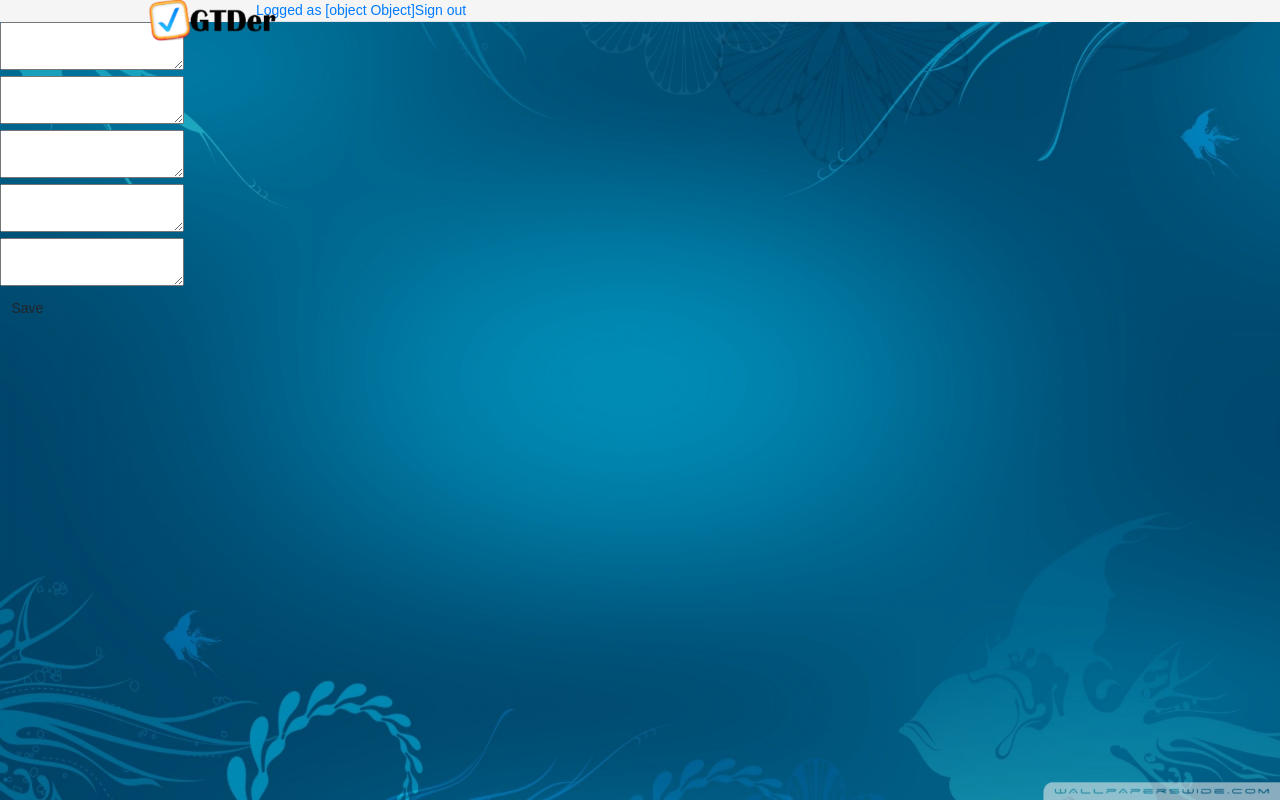
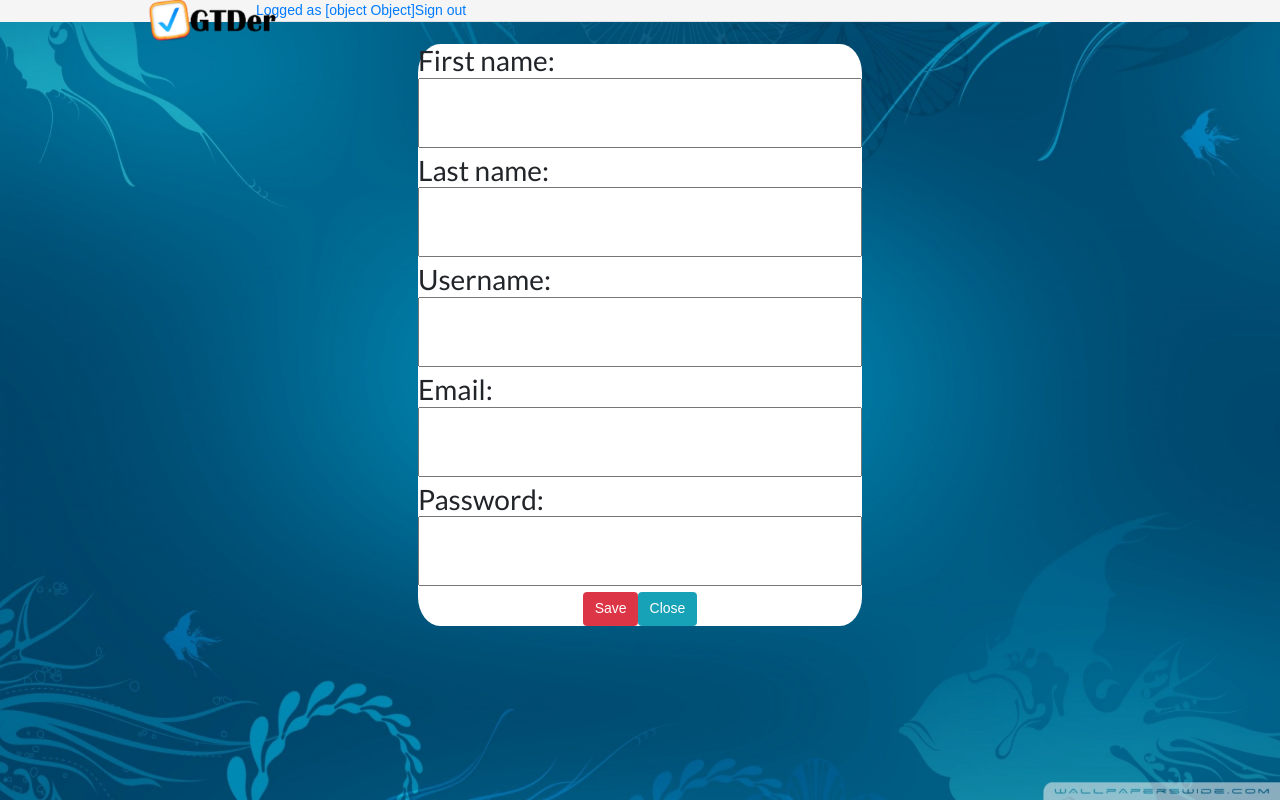
Before and after one commit to BartoszCoyote/GTDer, a React (Create React App) app in the folder frontend/: page /me in a window 1280 px wide. Built offline with nearby package versions, Linux system fonts and the light colour scheme; no server answers; sample sign-in values are in the browser's storage.

Commit message:
imporve user show component

```diff
--- a/frontend/src/components/TaskShow.js
+++ b/frontend/src/components/TaskShow.js
@@ -3,17 +3,21 @@ import './TaskShow.css';
 import * as actions from '../action';
 import { connect } from 'react-redux';
 import { Button } from 'react-bootstrap';
+import DayPicker from 'react-day-picker';
+import 'react-day-picker/lib/style.css';
 
 class TaskShow extends Component {
 
     constructor(props) {
         super(props);
+        this.handleDayClick = this.handleDayClick.bind(this);
         this.state = {
             name: "",
             description: "",
             selectedDay: "",
             project:"",
-            current: 'EDIT'
+            current: 'EDIT',
+            day:"No selected date"
         }
     }
 
@@ -41,6 +45,14 @@ class TaskShow extends Component {
             project: nextProps.task.project.name
         });
     }
+
+    handleDayClick(day) {
+            console.log("handledayclick")
+            console.log(day)
+        this.setState({
+          day: day
+        });
+      }
 
     renderFull() {
 
@@ -82,12 +94,13 @@ class TaskShow extends Component {
 
     clickSave() {
         this.changeComponentState('EDIT');
-        console.log("siema")
-        console.log(this.props.editTask)
+            console.log("dAY")
+            console.log(this.state.day)
         this.props.editTask(this.props.match.params.id, this.props.history, {
 
             name: this.state.name,
-            description: this.state.description
+            description: this.state.description,
+            selectedDay:this.state.day
         });
 
     }
@@ -117,6 +130,14 @@ class TaskShow extends Component {
                     </h2>
                     </div>
                     <textarea placeholder={description} className="textarea" onChange={event => this.setState({ description: event.target.value })} />
+                    <div>
+                        <center>
+                  <DayPicker
+                    selectedDays={this.state.day}
+                    onDayClick={this.handleDayClick}
+                  />
+                  </center>
+                </div>
                    <center>
                     <Button className="btn btn-light" onClick={() => this.clickSave()}>
                         Save
--- /dev/null
+++ b/frontend/src/components/UserShow.css
@@ -0,0 +1,47 @@
+.loginForm {
+    margin-right: 30%;
+    margin-left: 30%;
+    background-color: white;
+    border-radius: 5%;
+    margin-top: 2%;
+  }
+
+  .container {
+    height: 100%;
+    width: 100%;
+    border-top-right-radius: 10px
+  }
+
+  .form-group {
+    margin-left: 10%;
+    margin-right: 10%;
+  }
+
+
+
+  #image img {
+    width: 100%;
+  }
+
+  #image a {
+    position: absolute;
+    width: 38%;
+    height: 168px;
+  }
+
+  .btn-primary {
+    margin-left: 40%;
+    padding: 2% 10%;
+  }
+
+  .AccountCreate {
+    margin-top: 5%;
+    margin-left: 40%;
+  }
+
+  .textarea {
+    width: 100%;
+    height: 70px;
+    resize: none;
+
+  }
--- a/frontend/src/components/UserShow.js
+++ b/frontend/src/components/UserShow.js
@@ -2,6 +2,7 @@ import React, { Component } from 'react';
 import * as actions from '../action';
 import { connect } from 'react-redux';
 import { Button } from 'react-bootstrap';
+import './UserShow.css'
 
 
 class UserShow extends Component{
@@ -51,40 +52,75 @@ class UserShow extends Component{
         });
 
     }
+    close() {
+        this.props.history.goBack();
+    }
 
     render(){
 
 
         return (
+            <div className="container">
+            <div className="loginForm">
             <div>
 
+            <div>
+                    <h2>
+                    First name:
+                    </h2>
+                    </div>
+
                 <div>
-                    <textarea placeholder={this.state.firstname} onChange={event => this.setState({ firstname: event.target.value })} />
+                    <textarea placeholder={this.state.firstname} className="textarea" onChange={event => this.setState({ firstname: event.target.value })} />
 
 
 
                 </div>
                 <div>
-                    <textarea placeholder={this.state.lastname} onChange={event => this.setState({ lastname: event.target.value })}/>
+                    <h2>
+                    Last name:
+                    </h2>
+                    </div>
+                <div>
+                    <textarea placeholder={this.state.lastname} className="textarea" onChange={event => this.setState({ lastname: event.target.value })}/>
 
                 </div>
                 <div>
-                    <textarea placeholder={this.state.username} onChange={event => this.setState({ username: event.target.value })} />
+                    <h2>
+                    Username:
+                    </h2>
+                    </div>
+                <div>
+                    <textarea placeholder={this.state.username} className="textarea" onChange={event => this.setState({ username: event.target.value })} />
+
+                </div>
+                <div>
+                    <h2>
+                    Email:
+                    </h2>
+                    </div>
+                <div>
+                    <textarea placeholder={this.state.email} className="textarea" onChange={event => this.setState({ email: event.target.value })} />
+
+                </div>
+                <div>
+                    <h2>
+                    Password:
+                    </h2>
+                    </div>
+                <div>
+                    <textarea placeholder={this.state.password} className="textarea" onChange={event => this.setState({ password: event.target.value })} />
 
                 </div>
 
-                <div>
-                    <textarea placeholder={this.state.email} onChange={event => this.setState({ email: event.target.value })} />
-
-                </div>
-                <div>
-                    <textarea placeholder={this.state.password} onChange={event => this.setState({ password: event.target.value })} />
-
-                </div>
-                <Button onClick={() => this.clickSave()}>
+        <center>
+                    <Button className="btn btn-danger" onClick={() => this.clickSave()}>
                         Save
         </Button>
+        <Button className="btn btn-info" onClick={this.close.bind(this)}>Close</Button>
+</center>
             </div >
+            </div></div>
         );
     }
 }
```
